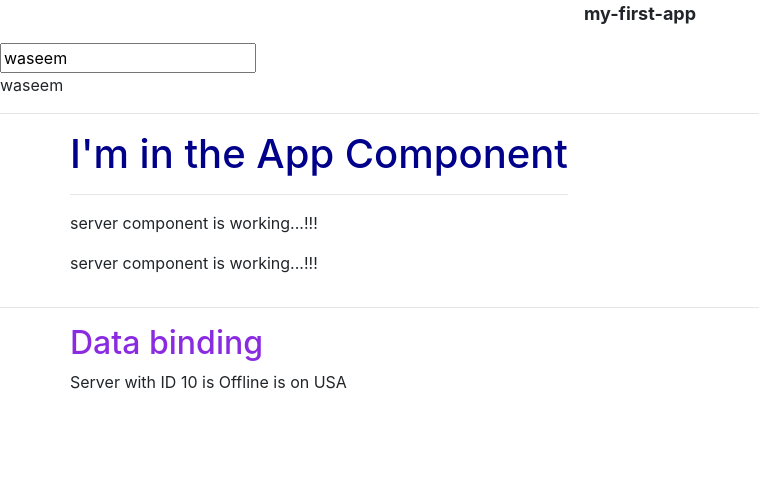
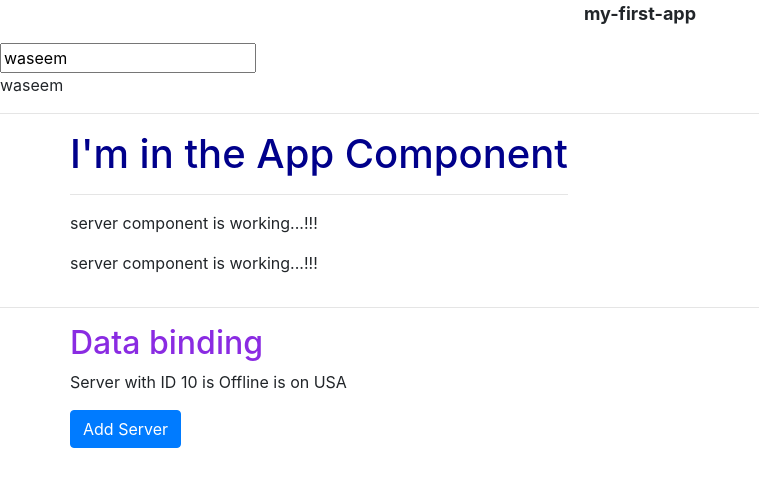
Before and after one commit to waseemkhan218/AP-001-ANGULAR, an Angular app: page / in a window 1280 px wide. Shown: the top 486 px of the page, without its empty margins (0-759 px from the left). Built offline with nearby package versions, Linux system fonts and the light colour scheme.

Commit message:
Property Binding

```diff
--- a/src/app/data-binding/data-binding.component.html
+++ b/src/app/data-binding/data-binding.component.html
@@ -1,3 +1,7 @@
 <!-- WORK: String interpolation: Anything that return string at the end can be used.
     EX: {{'server'}}, property,number or method -->
 <p>{{'Server'}} with ID {{ serverId }} is {{ serverStatus }} is on {{ getServerZone() }}</p>
+
+<!-- WORK: Property Binding:  disabled is just a normal HTML property.
+     We are property binding it with allowNew server-->
+<button class="btn btn-primary" [disabled]="!allowNewServer">Add Server</button>
--- a/src/app/data-binding/data-binding.component.ts
+++ b/src/app/data-binding/data-binding.component.ts
@@ -5,11 +5,24 @@ import { Component, OnInit } from '@angular/core';
   templateUrl: './data-binding.component.html',
   styleUrls: ['./data-binding.component.css']
 })
-export class DataBindingComponent {
+export class DataBindingComponent implements OnInit {
   // WORK: String interpolation: Displaying this two values.
   public serverId: number = 10;
   public serverStatus: string = 'Offline';
-public serverZone:string = 'USA';
+  public serverZone: string = 'USA';
+  // WORK: Property Binding: Displaying a new button which allow a user to add a new server.
+  public allowNewServer: boolean = false;
+
+  constructor() {
+    // WORK: Property Binding: SetTimeout on button
+    //() => {} is a ES6 function which is similar to function() {}.
+    setTimeout(() => {
+      this.allowNewServer = true;
+    }, 2000);
+  }
+
+  ngOnInit(): void {
+  }
 
   getServerZone() {
     return this.serverZone;
```
Lines whose indentation alone changed are shown as unchanged.
